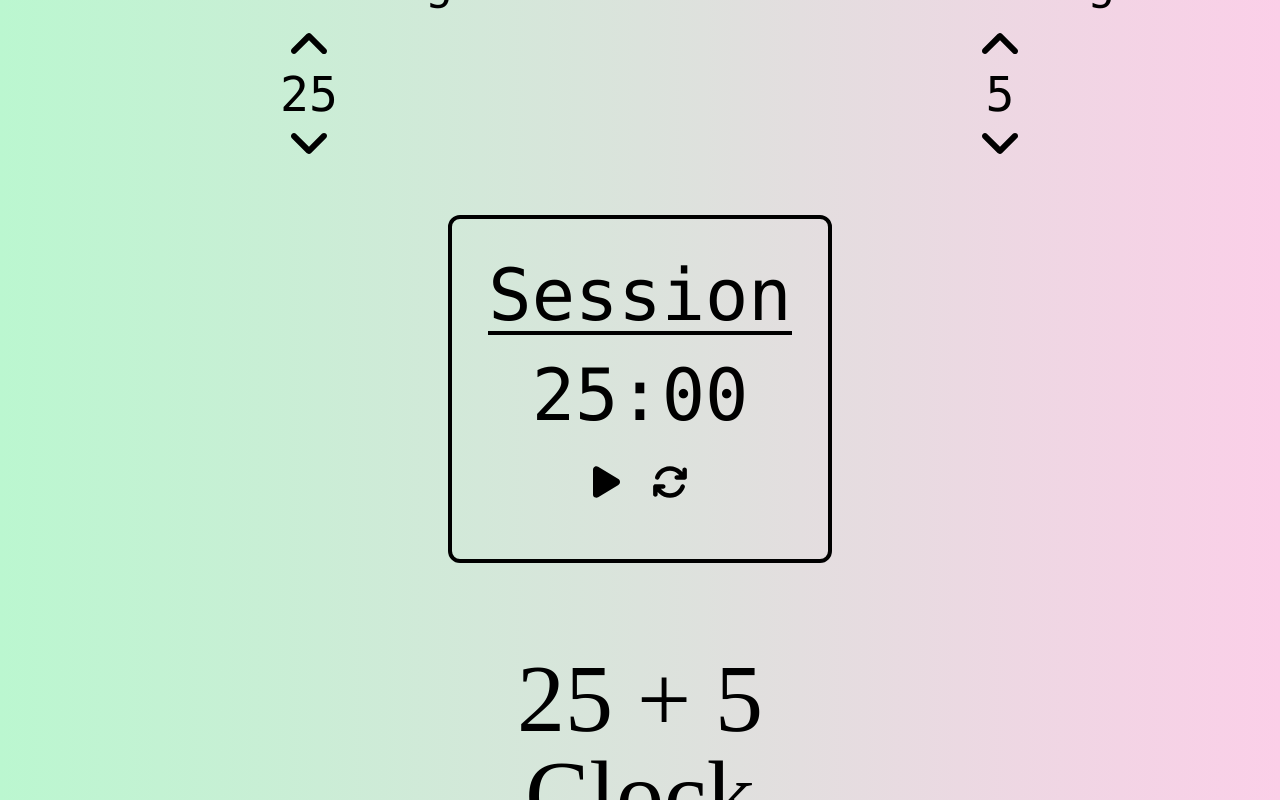
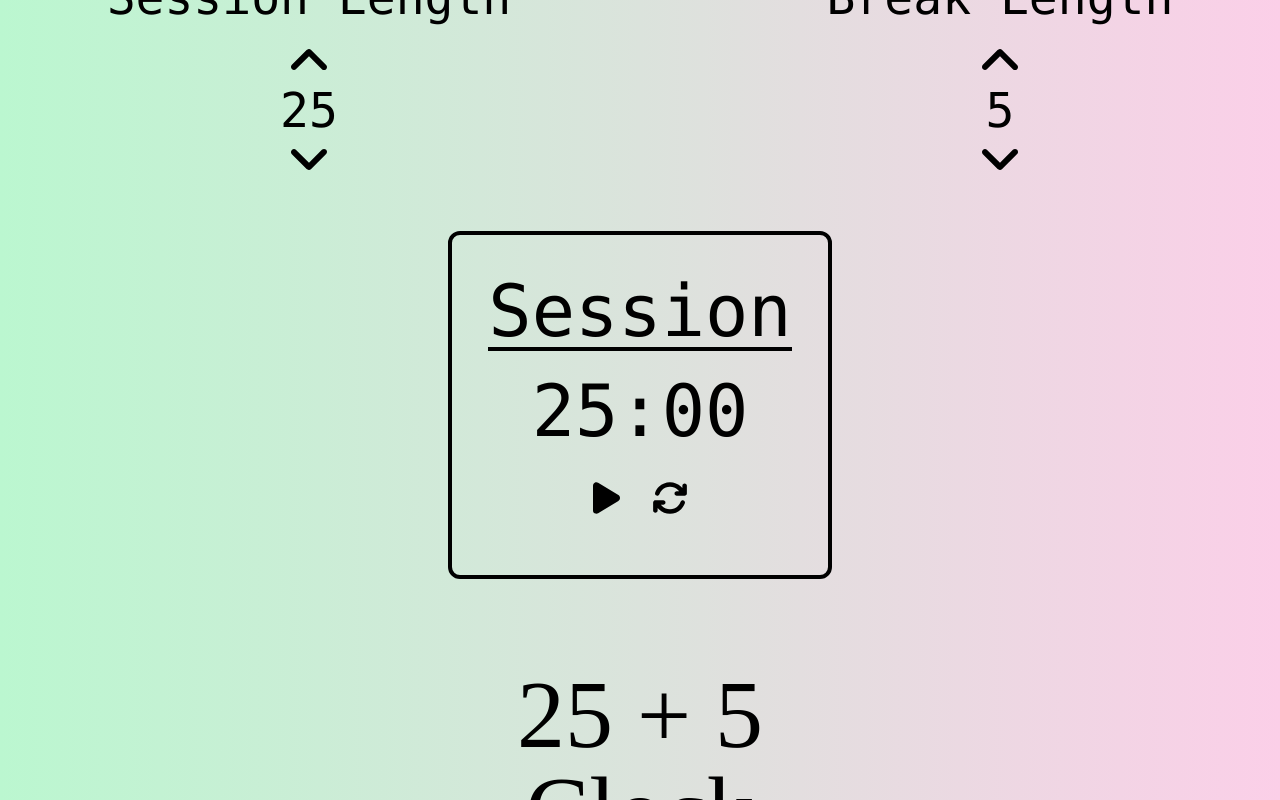
Before and after one commit to adamcodes2843/25--5-Clock, a React (Create React App) app: page / in a window 1280 px wide. Built offline with nearby package versions, Linux system fonts and the light colour scheme; a web font is replaced by a local one.

Commit message:
just a little padding

```diff
--- a/src/App.js
+++ b/src/App.js
@@ -153,7 +153,7 @@
 
 
   return (
-    <div className="App bg-gradient-to-r from-green-200 to-pink-200 w-screen h-screen flex flex-col justify-center items-center overflow-hidden">
+    <div className="App bg-gradient-to-r from-green-200 to-pink-200 w-screen h-screen flex flex-col justify-center items-center overflow-hidden pt-8">
       <BreakSess sessionLength={sessionLength} breakLength={breakLength} incrementSession={incrementSession} incrementBreak={incrementBreak} decrementSession={decrementSession} decrementBreak={decrementBreak} />
       <Timer playPause={playPause} sessBreakLabel={sessBreakLabel}  changePP={changePP} restartButton={restartButton} timeFormatter={timeFormatter} />
       <h1 className="md:text-8xl text-6xl text-center font-display mt-12 md:font-medium font-semibold">25 + 5 <br /> Clock</h1>
```
